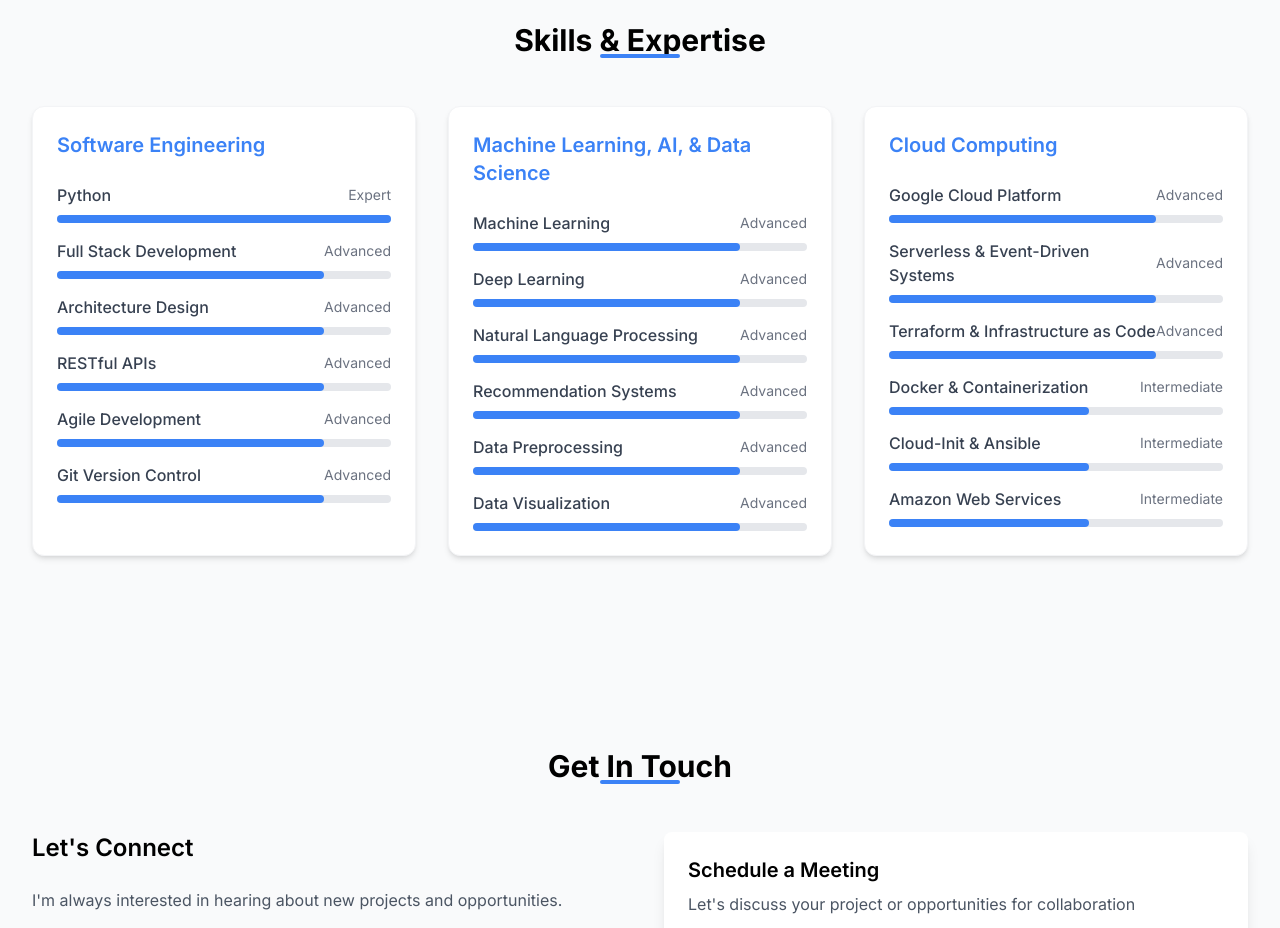
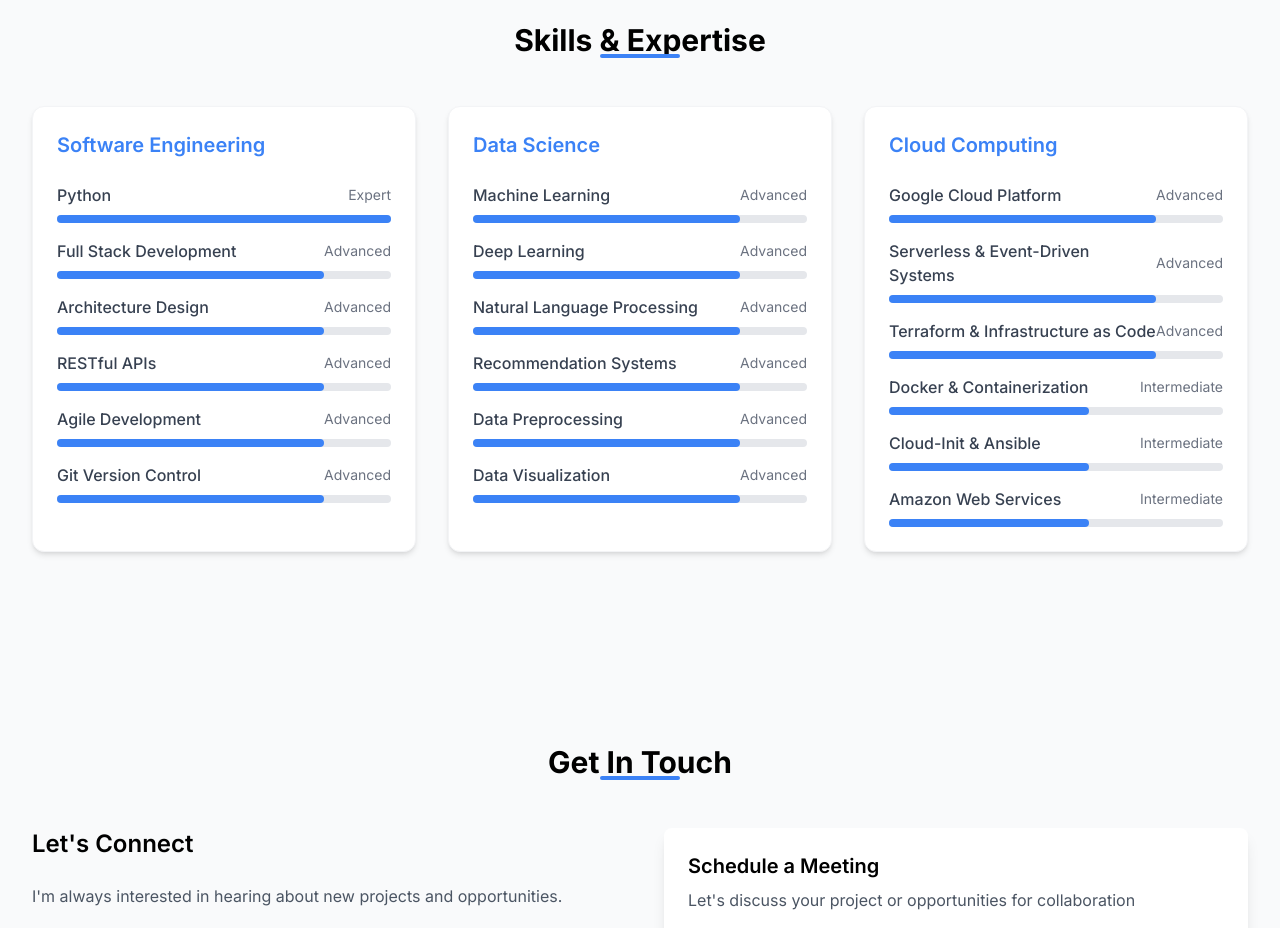
Before and after one commit to harlanljones/personal-webpage, a React (Vite) app: page / in a window 1280 px wide. Shown: the part 2400-3328 px from the top of the page. Built offline with nearby package versions, Linux system fonts and the light colour scheme.

Commit message:
skill title fix

```diff
--- a/src/components/Skills.jsx
+++ b/src/components/Skills.jsx
@@ -14,7 +14,7 @@ const Skills = () => {
       ]
     },
     {
-      title: "Machine Learning, AI, & Data Science",
+      title: "Data Science",
       skills: [
         { name: "Machine Learning", level: "advanced" },
         { name: "Deep Learning", level: "advanced" },
```
